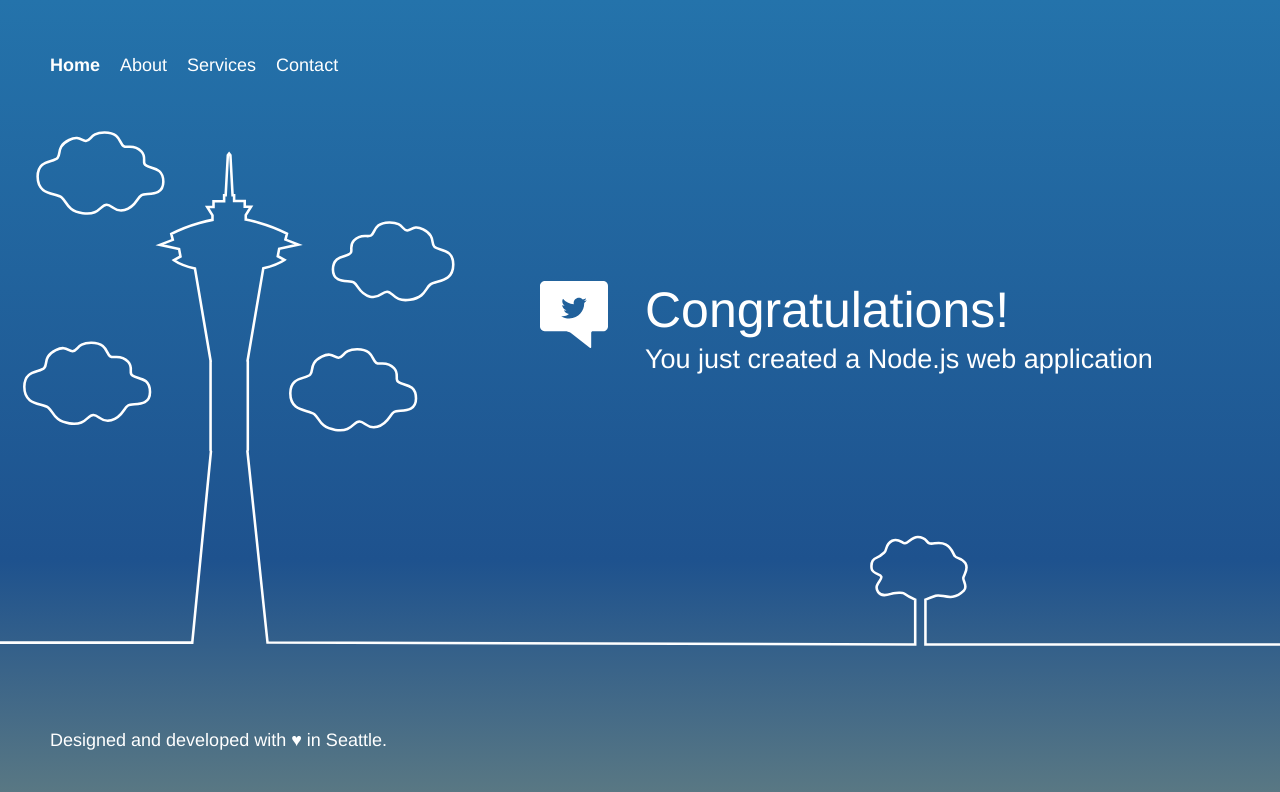
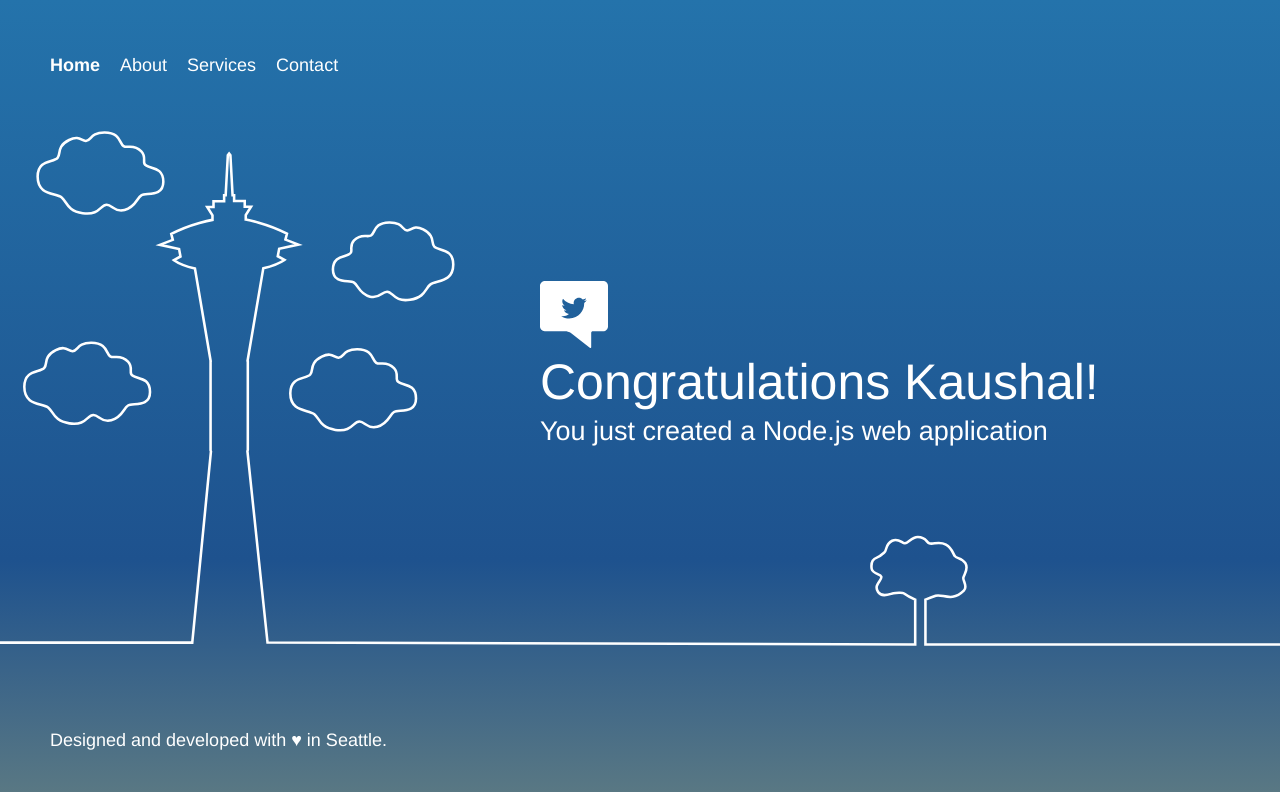
Before and after one commit to kaushalpatel922/appDeployment, a website: page public/index.html in a window 1280 px wide. Drawn offline with Linux system fonts and the light colour scheme.

Commit message:
Update index.html

```diff
--- a/public/index.html
+++ b/public/index.html
@@ -58,7 +58,7 @@
         <div class="message">
             <a class="twitter-link" href="https://twitter.com/home/?status=I%20created%20a%20project%20with%20AWS%20CodeStar!%20%23AWS%20%23AWSCodeStar%20https%3A%2F%2Faws.amazon.com%2Fcodestar"><img src="assets/img/tweet.svg" /></a>
             <div class="text">
-                <h1>Congratulations!</h1>
+                <h1>Congratulations Kaushal!</h1>
                 <h2>You just created a Node.js web application</h2>
             </div>
         </div>
```
